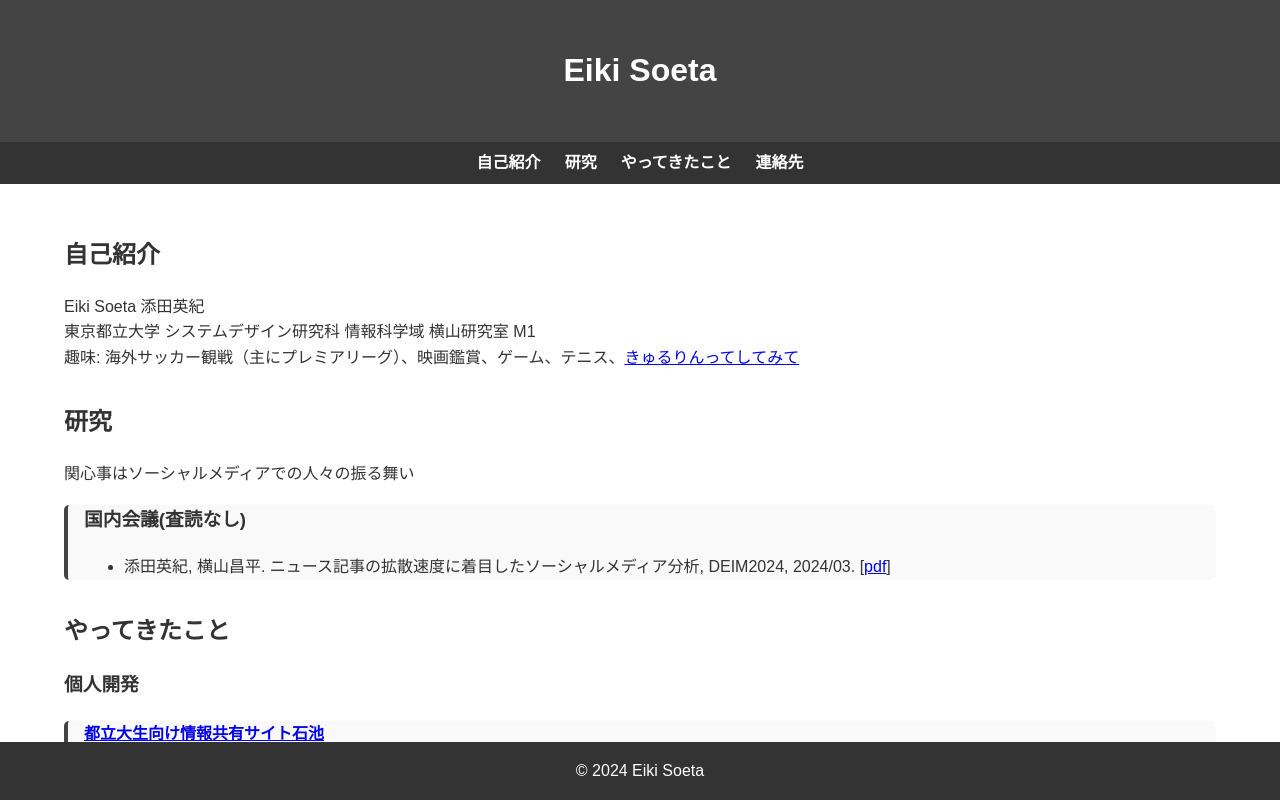
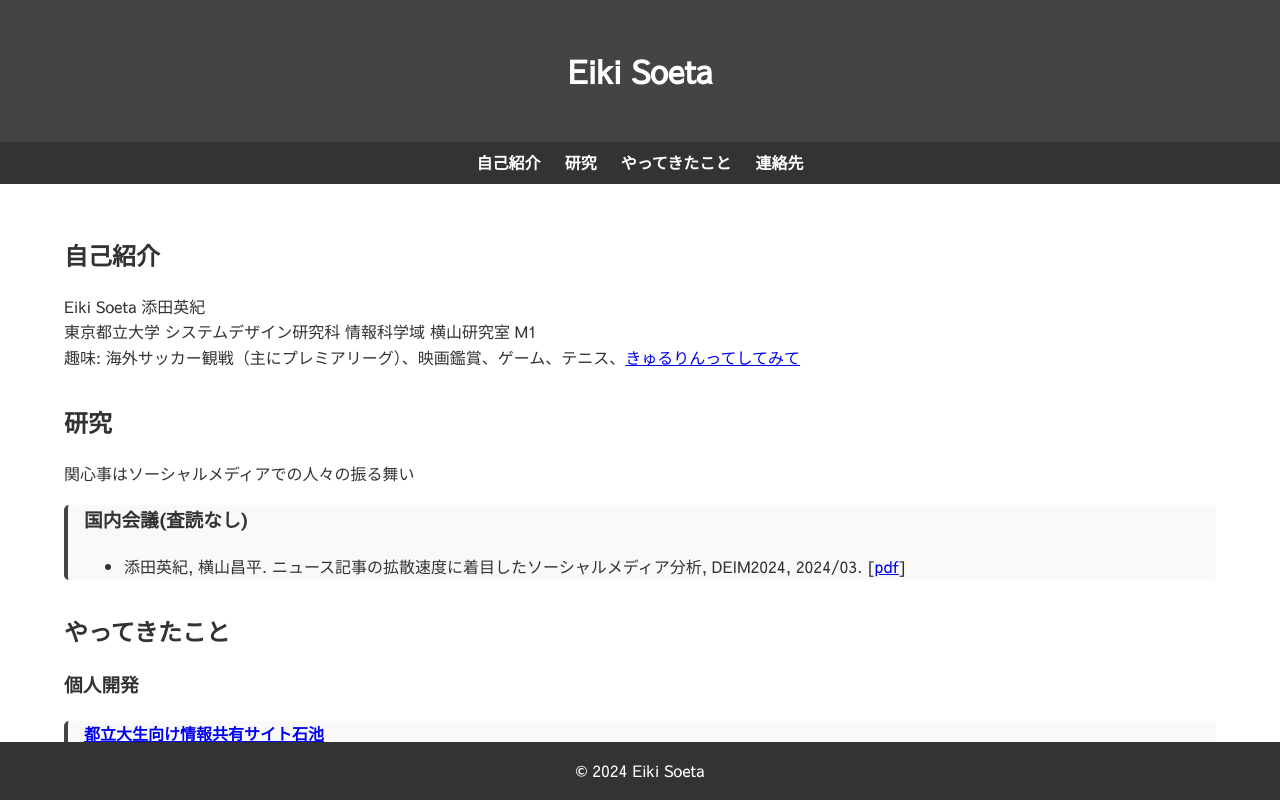
Before and after one commit to BasyaKuE/basyakue.github.io, a plain HTML site: page index.html in a window 1280 px wide. Shown: the top 800 px of the page. Drawn offline with Linux system fonts and the light colour scheme.

Commit message:
change font

```diff
--- a/index.html
+++ b/index.html
@@ -6,6 +6,9 @@
     <meta name="description" content="Eiki Soetaのプロフィールサイト。研究内容やプロジェクト、資格、連絡先情報を掲載しています。">
     <title>Eiki Soeta</title>
     <link rel="stylesheet" href="styles.css">
+    <link rel="preconnect" href="https://fonts.googleapis.com">
+    <link rel="preconnect" href="https://fonts.gstatic.com" crossorigin>
+    <link href="https://fonts.googleapis.com/css2?family=Sawarabi+Gothic&display=swap" rel="stylesheet">
 </head>
 <body>
     <header>
--- a/styles.css
+++ b/styles.css
@@ -1,7 +1,9 @@
 body {
     margin: 0;
     padding: 0;
-    font-family: 'Arial', sans-serif;
+    font-family: "Sawarabi Gothic", sans-serif;
+    font-weight: 400;
+    font-style: normal;
     color: #333;
     line-height: 1.6;
 }
```
